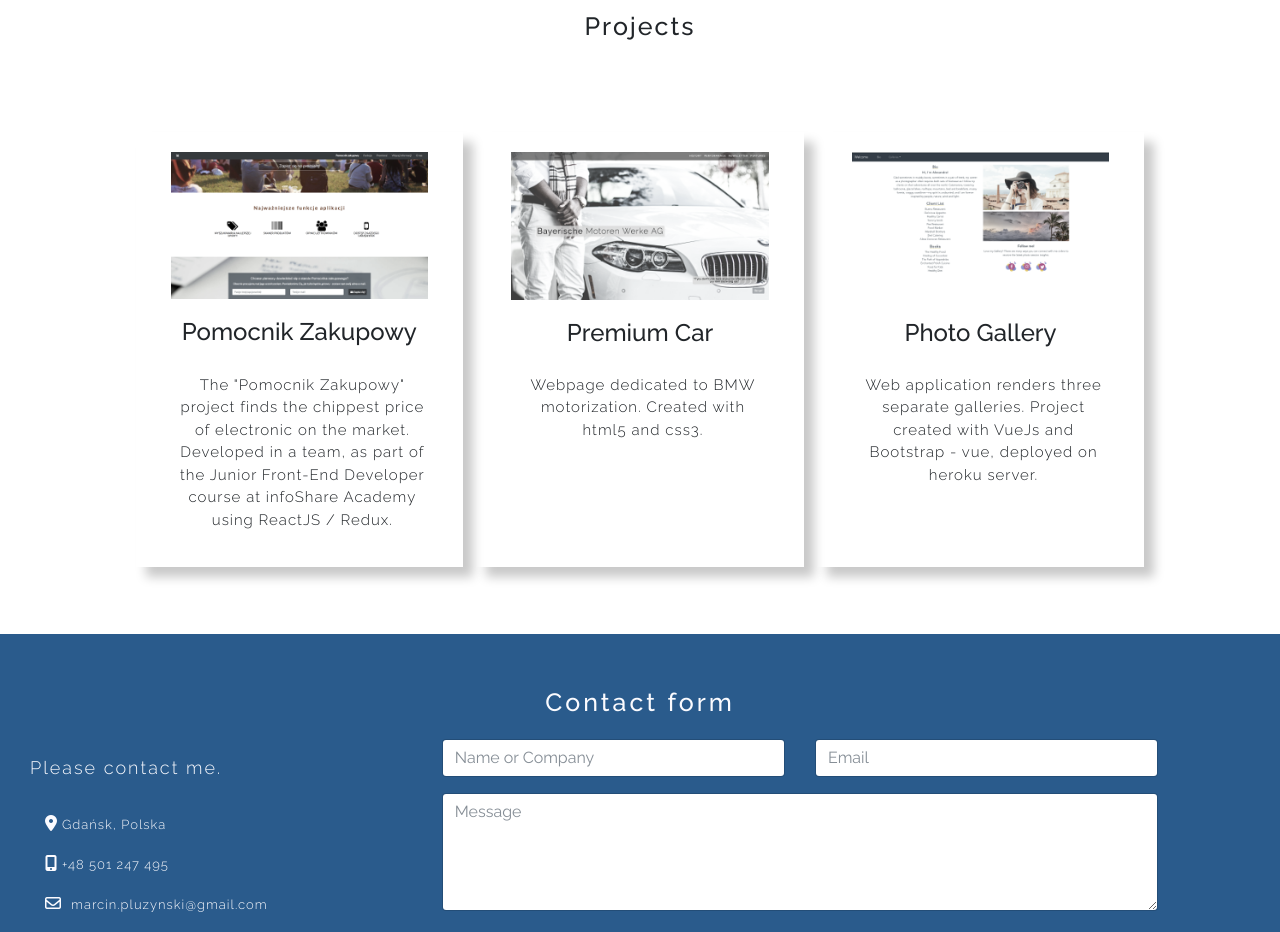
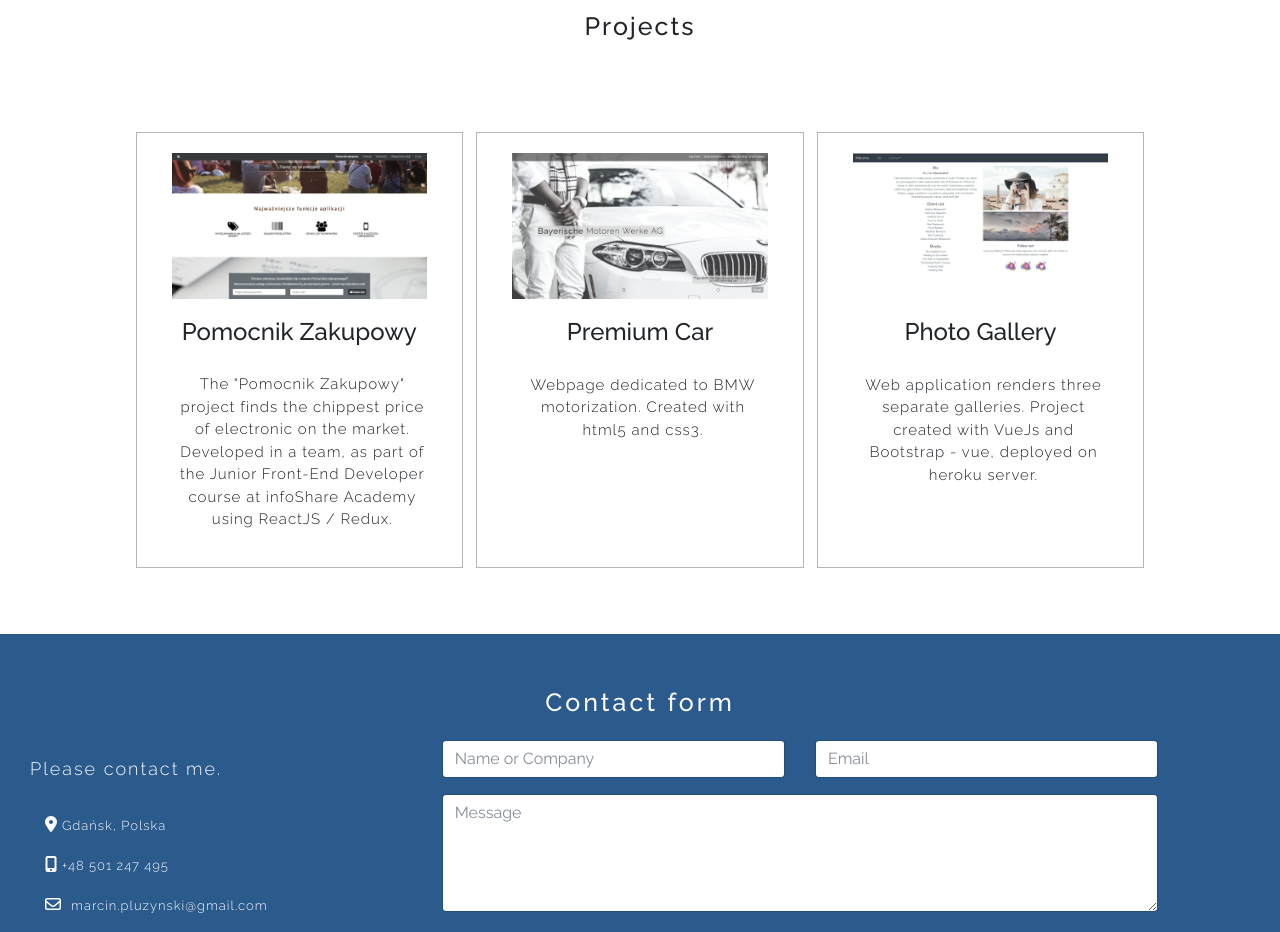
Before and after one commit to marcinpgit/marcinpgit.github.io, a plain HTML site: page index.html in a window 1280 px wide. Shown: the part 1600-2532 px from the top of the page. Drawn offline with nearby package versions, Linux system fonts and the light colour scheme; a web font is replaced by a local one.

Commit message:
rm box-shadow from projects, added border

```diff
--- a/styles/styles.css
+++ b/styles/styles.css
@@ -178,7 +178,7 @@ a.nav-link.scroll {
 }
 
 #projects .project-container {
-    box-shadow: 10px 10px 10px #C9C9C9;
+    border: 1px solid #B5B5B5;
     margin: 0.5%;
 }
 
```
